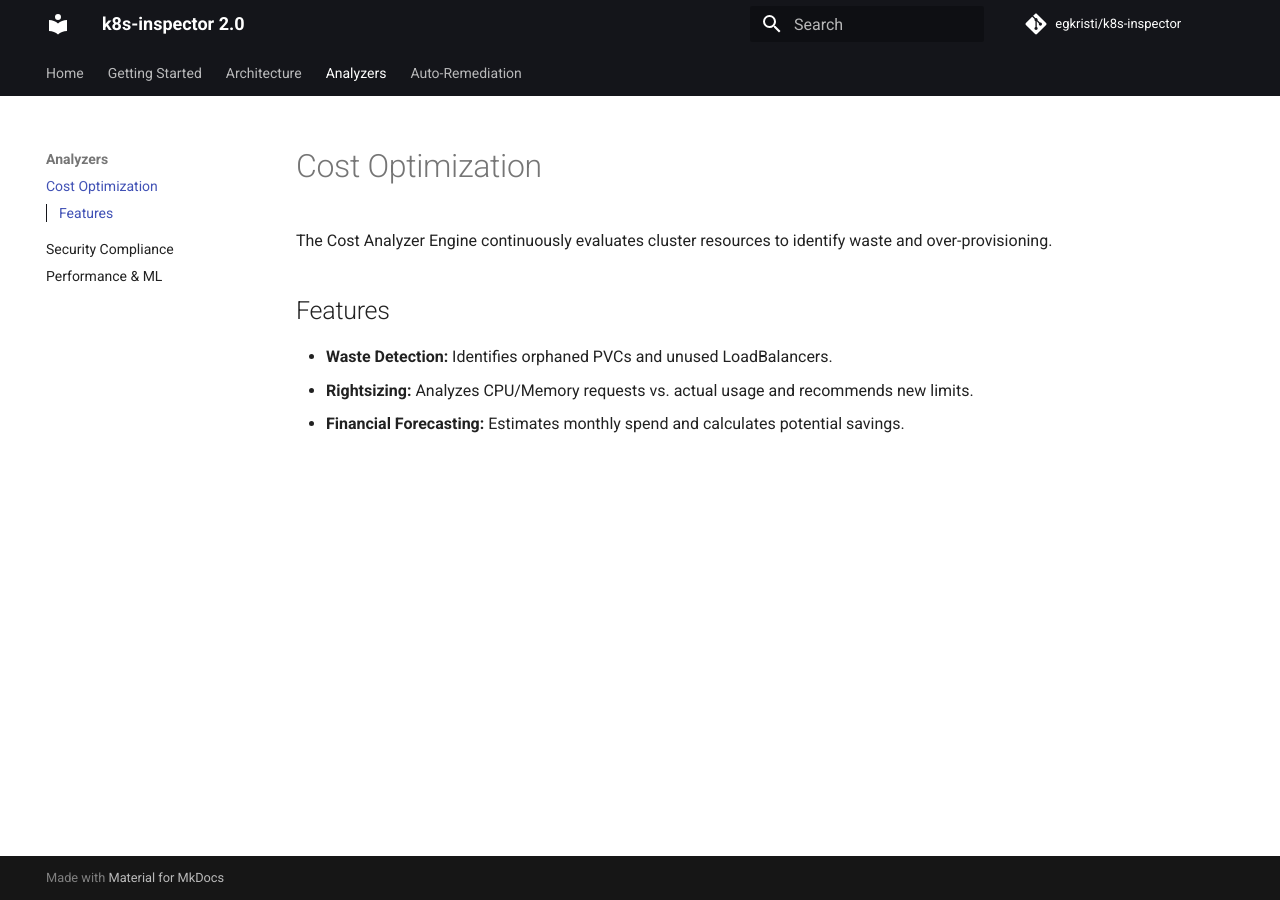
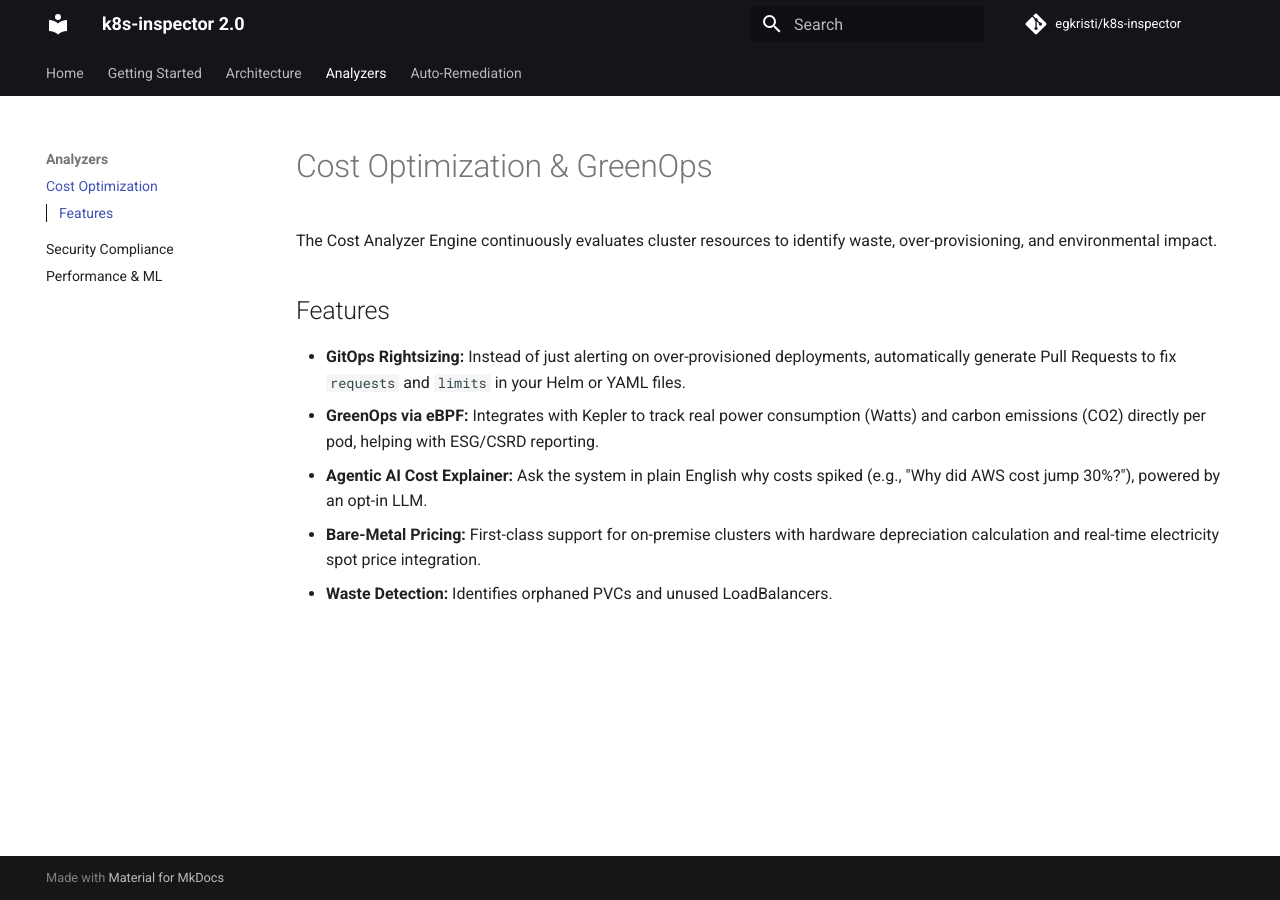
Before and after one commit to egkristi/k8s-inspector, an MkDocs documentation site: the page built from docs/analyzers/cost.md, in a window 1280 px wide. Built offline with MkDocs 1.6.1 and Material for MkDocs 9.7.7, drawn with Linux system fonts in a browser that asks for light colours; comment, search, counter and statistics services are not loaded.

Commit message:
feat: absorb k8s-cost capabilities into k8s-inspector

```diff
--- a/docs/analyzers/cost.md
+++ b/docs/analyzers/cost.md
@@ -1,8 +1,10 @@
-# Cost Optimization
+# Cost Optimization & GreenOps
 
-The Cost Analyzer Engine continuously evaluates cluster resources to identify waste and over-provisioning.
+The Cost Analyzer Engine continuously evaluates cluster resources to identify waste, over-provisioning, and environmental impact.
 
 ## Features
+* **GitOps Rightsizing:** Instead of just alerting on over-provisioned deployments, automatically generate Pull Requests to fix `requests` and `limits` in your Helm or YAML files.
+* **GreenOps via eBPF:** Integrates with Kepler to track real power consumption (Watts) and carbon emissions (CO2) directly per pod, helping with ESG/CSRD reporting.
+* **Agentic AI Cost Explainer:** Ask the system in plain English why costs spiked (e.g., "Why did AWS cost jump 30%?"), powered by an opt-in LLM.
+* **Bare-Metal Pricing:** First-class support for on-premise clusters with hardware depreciation calculation and real-time electricity spot price integration.
 * **Waste Detection:** Identifies orphaned PVCs and unused LoadBalancers.
-* **Rightsizing:** Analyzes CPU/Memory requests vs. actual usage and recommends new limits.
-* **Financial Forecasting:** Estimates monthly spend and calculates potential savings.
```
Also changed, not shown: README.md (+10 -3 lines).
